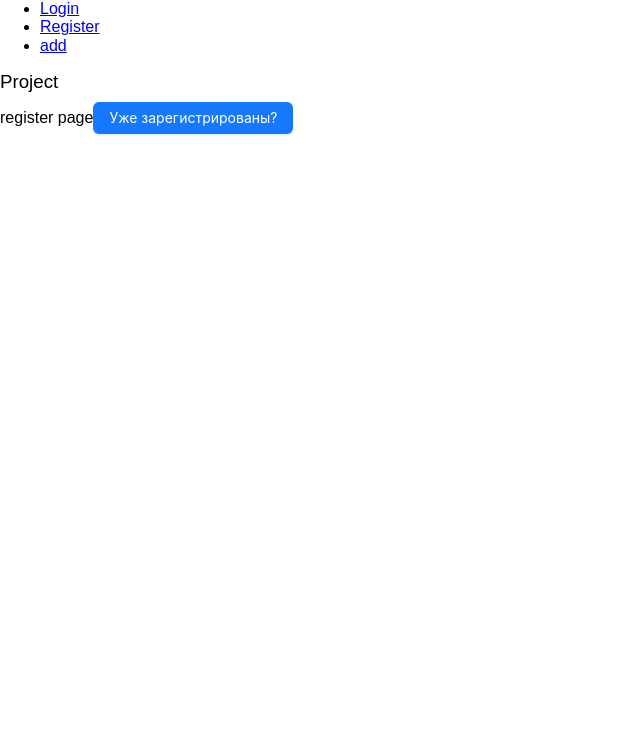
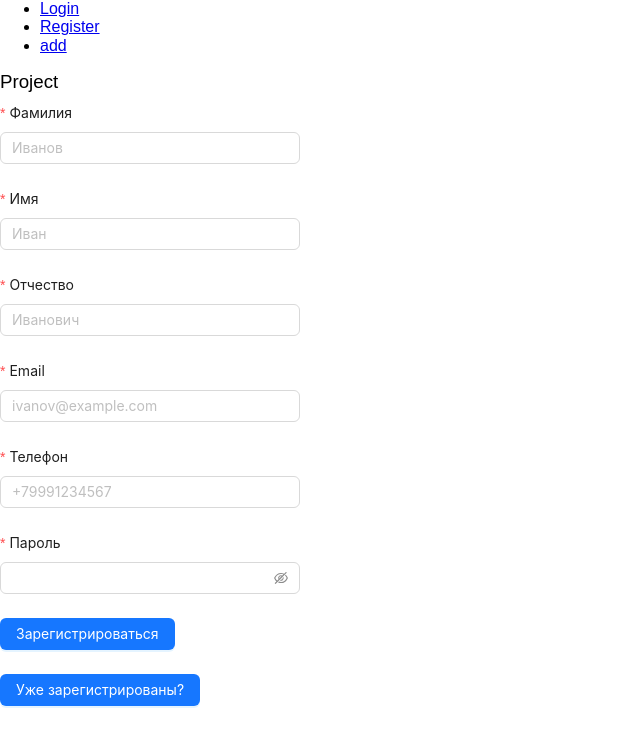
Before and after one commit to darkzs47/extendedCRM, a React (Vite) app in the folder src/client/: page /register in a window 1280 px wide. Shown: the top 746 px of the page, without its empty margins (0-640 px from the left). Built offline with nearby package versions, Linux system fonts and the light colour scheme.

Commit message:
Register fixes

```diff
--- a/src/client/src/App.tsx
+++ b/src/client/src/App.tsx
@@ -9,7 +9,7 @@ import Login from "./pages/Login.tsx";
 import {Navigate, Route, Routes} from "react-router-dom";
 import Register from "./pages/Register.tsx";
 import Main from "./pages/Main.tsx";
-import NewUserForm from "./components/NewUserForm.tsx";
+import NewUserForm from "./components/RegisterForm.tsx";
 import {BrowserRouter as Router} from "react-router";
 import AuthRedirect from "./AuthRedirect.tsx";
 import PublicRoute from "./components/PublicRoute.tsx";
--- a/src/client/src/components/Navigation.tsx
+++ b/src/client/src/components/Navigation.tsx
@@ -9,7 +9,6 @@ const Navigation: FC = () => {
     const navigate = useNavigate();
     const dispatch = useDispatch<AppDispatch>();
     const isAuthUser = useSelector((state: RootState) => state.user.isAuthUser)
-    console.log(isAuthUser)
     const handleLogout: MouseEventHandler = useCallback(() => {
             dispatch(logout());
             navigate('/')
--- a/src/client/src/components/NewUserForm.tsx
+++ /dev/null
@@ -1,99 +0,0 @@
-import {type FC, memo} from 'react'
-
-import {Button, Form, Input, Select} from "antd";
-import axios from "axios";
-import {UserAddOutlined} from "@ant-design/icons";
-
-const { Option } = Select;
-const NewUserForm: FC = () => {
-    const [form] = Form.useForm();
-
-    const onFinish = async (values: any): Promise<void> => {
-        try {
-            await axios.post("http://localhost:5252/users/add", values);
-            form.resetFields();
-        } catch (error) {
-            console.error("Ошибка");
-        }
-    };
-
-    return (
-        <Form
-            form={form}
-            name="userForm"
-            layout="vertical"
-            onFinish={onFinish}
-        >
-            <Form.Item
-                label="Фамилия"
-                name="secondName"
-                rules={[{ required: true, message: "Введите фамилию" }]}
-            >
-                <Input placeholder="Иванов" />
-            </Form.Item>
-
-            <Form.Item
-                label="Имя"
-                name="name"
-                rules={[{ required: true, message: "Введите имя" }]}
-            >
-                <Input placeholder="Иван" />
-            </Form.Item>
-
-            <Form.Item
-                label="Отчество"
-                name="lastName"
-                rules={[{ required: true, message: "Введите отчество" }]}
-            >
-                <Input placeholder="Иванович" />
-            </Form.Item>
-
-            <Form.Item
-                label="Email"
-                name="email"
-                rules={[
-                    { required: true, message: "Введите email" },
-                    { type: "email", message: "Некорректный email" },
-                ]}
-            >
-                <Input placeholder="ivanov@example.com" />
-            </Form.Item>
-
-            <Form.Item
-                label="Телефон"
-                name="phone"
-                rules={[{ required: true, message: "Введите номер телефона" }]}
-            >
-                <Input placeholder="+79991234567" />
-            </Form.Item>
-
-            <Form.Item
-                label="Пароль"
-                name="password"
-                rules={[{ required: true, message: "Введите пароль" }]}
-            >
-                <Input.Password />
-            </Form.Item>
-
-            <Form.Item
-                label="Роль"
-                name="role"
-                rules={[{ required: true, message: "Выберите роль" }]}
-            >
-                <Select placeholder="Выберите роль">
-                    <Option value="admin">Администратор</Option>
-                    <Option value="user">Пользователь</Option>
-                    <Option value="supplier">Поставщик</Option>
-                </Select>
-            </Form.Item>
-
-            <Form.Item>
-                <Button type="primary" htmlType="submit" icon={<UserAddOutlined />}>
-                    Добавить пользователя
-                </Button>
-            </Form.Item>
-        </Form>
-    );
-};
-
-export default memo(NewUserForm);
--- /dev/null
+++ b/src/client/src/components/RegisterForm.tsx
@@ -0,0 +1,98 @@
+import {type FC, memo, type MouseEventHandler, useCallback} from 'react'
+import {Button, Form, Input} from "antd";
+import {useDispatch} from "react-redux";
+import type {AppDispatch} from "../store/store.ts";
+import {registration} from "../store/user/actions.ts";
+import {useNavigate} from "react-router-dom";
+import type {RegisterRequest} from "../models/request/RegisterRequest.ts";
+
+const RegisterForm: FC = () => {
+    const [form] = Form.useForm();
+    const dispatch = useDispatch<AppDispatch>();
+
+    const navigate = useNavigate();
+
+    const toLoginPageHandler: MouseEventHandler = useCallback(() => {
+        navigate('/')
+    }, [navigate])
+
+    const handleRegister = useCallback((values: RegisterRequest) => {
+            dispatch(registration(values));
+        }, []
+    );
+
+    return (
+        <Form
+            form={form}
+            name="userForm"
+            layout="vertical"
+            onFinish={handleRegister}
+            style={{width: '300px'}}
+        >
+            <Form.Item
+                label="Фамилия"
+                name="secondName"
+                rules={[{required: true, message: "Введите фамилию"}]}
+            >
+                <Input placeholder="Иванов"/>
+            </Form.Item>
+
+            <Form.Item
+                label="Имя"
+                name="name"
+                rules={[{required: true, message: "Введите имя"}]}
+            >
+                <Input placeholder="Иван"/>
+            </Form.Item>
+
+            <Form.Item
+                label="Отчество"
+                name="lastName"
+                rules={[{required: true, message: "Введите отчество"}]}
+            >
+                <Input placeholder="Иванович"/>
+            </Form.Item>
+
+            <Form.Item
+                label="Email"
+                name="email"
+                rules={[
+                    {required: true, message: "Введите email"},
+                    {type: "email", message: "Некорректный email"},
+                ]}
+            >
+                <Input placeholder="ivanov@example.com"/>
+            </Form.Item>
+
+            <Form.Item
+                label="Телефон"
+                name="phone"
+                rules={[{required: true, message: "Введите номер телефона"}]}
+            >
+                <Input placeholder="+79991234567"/>
+            </Form.Item>
+
+            <Form.Item
+                label="Пароль"
+                name="password"
+                rules={[{required: true, message: "Введите пароль"}]}
+            >
+                <Input.Password/>
+            </Form.Item>
+
+            <Form.Item>
+                <Button type="primary" htmlType="submit">
+                    Зарегистрироваться
+                </Button>
+            </Form.Item>
+
+            <Form.Item>
+                <Button type="primary" htmlType="button" onClick={toLoginPageHandler}>
+                    Уже зарегистрированы?
+                </Button>
+            </Form.Item>
+        </Form>
+    );
+};
+
+export default memo(RegisterForm);
--- a/src/client/src/http/index.ts
+++ b/src/client/src/http/index.ts
@@ -6,6 +6,9 @@ export const API_URL = 'http://localhost:5252';
 const api = axios.create({
     baseURL: API_URL,
     withCredentials: true,
+    headers: {
+        'Content-Type': 'application/json',
+    },
 })
 
 api.interceptors.request.use((config) => {
--- a/src/client/src/pages/Register.tsx
+++ b/src/client/src/pages/Register.tsx
@@ -1,20 +1,11 @@
-import {memo, type FC, type MouseEventHandler, useCallback} from 'react'
-import {useNavigate} from "react-router-dom";
-import {Button} from "antd";
+import {memo, type FC} from 'react'
+import RegisterForm from "../components/RegisterForm.tsx";
 
 const Register: FC = () => {
-    const navigate = useNavigate();
 
-    const toLoginPageHandler: MouseEventHandler = useCallback(() => {
-        navigate('/')
-    }, [navigate])
     return (
         <main>
-            register page
-
-            <Button type="primary" htmlType="button" onClick={toLoginPageHandler}>
-                Уже зарегистрированы?
-            </Button>
+            <RegisterForm/>
         </main>
     )
 }
--- a/src/client/src/services/AuthService.ts
+++ b/src/client/src/services/AuthService.ts
@@ -9,7 +9,7 @@ export default class AuthService {
     }
 
     static async registration(request: RegisterRequest): Promise<AxiosResponse<AuthResponse>> {
-        return api.post<AuthResponse>('/auth/registration', {request});
+        return api.post<AuthResponse>('/auth/registration', request);
     }
 
     static async logout(): Promise<void> {
--- a/src/client/src/store/user/actions.ts
+++ b/src/client/src/store/user/actions.ts
@@ -21,7 +21,7 @@ export const login = (email: string, password: string) => {
 }
 
 export const registration = (request: RegisterRequest) => {
-    return async (dispatch: Dispatch) => {
+    return async (dispatch: Dispatch): Promise<void> => {
         try {
             const response = await AuthService.registration(request);
             localStorage.setItem("token", response.data.accessToken);
--- a/src/server/core/repositories/Auth/dto/RegisterDto.ts
+++ b/src/server/core/repositories/Auth/dto/RegisterDto.ts
@@ -1,6 +1,5 @@
 export class RegisterDto {
     constructor(
-        readonly id: number,
         readonly secondName: string,
         readonly name: string,
         readonly lastName: string,
--- a/src/server/infrastructure/controllers/AuthController.ts
+++ b/src/server/infrastructure/controllers/AuthController.ts
@@ -27,9 +27,9 @@ export class AuthController {
                 res.status(constants.HTTP_STATUS_BAD_REQUEST).json({message: "Ошибка регистрации", errors})
                 return
             }
-            const {id, secondName, name, lastName, phone, email, password, role, supplierId} = req.body;
+            const {secondName, name, lastName, email, phone, password, role, supplierId} = req.body;
             const hashedPassword = await hashPassword(password);
-            const userData = await this.authService.registration(new RegisterDto(id, secondName, name, lastName, email, phone, hashedPassword, role, supplierId));
+            const userData = await this.authService.registration(new RegisterDto(secondName, name, lastName, email, phone, hashedPassword, role, supplierId));
             res.cookie('refreshToken', userData.refreshToken, {maxAge: 7 * 24 * 60 * 60 * 1000, httpOnly: true});
             res.status(constants.HTTP_STATUS_CREATED).json("Пользователь создан");
         } catch (e) {
--- a/src/server/infrastructure/db/mappers/UserMapper/UserMapper.ts
+++ b/src/server/infrastructure/db/mappers/UserMapper/UserMapper.ts
@@ -20,7 +20,6 @@ export class UserMapper {
 
     static toModel(dto: CreateUserDto | RegisterDto): Partial<UserModel> {
         return {
-            id: dto.id,
             secondName: dto.secondName,
             name: dto.name,
             lastName: dto.lastName,
--- a/src/server/server.ts
+++ b/src/server/server.ts
@@ -19,7 +19,7 @@ export const startServer = async () => {
             origin: process.env.CLIENT_URL,
             credentials: true,
         }))
-        app.use(bodyParser.json());
+        app.use(express.json());
 
         app.use('/auth', authRoutes);
         app.use('/users', userRoutes);
```
